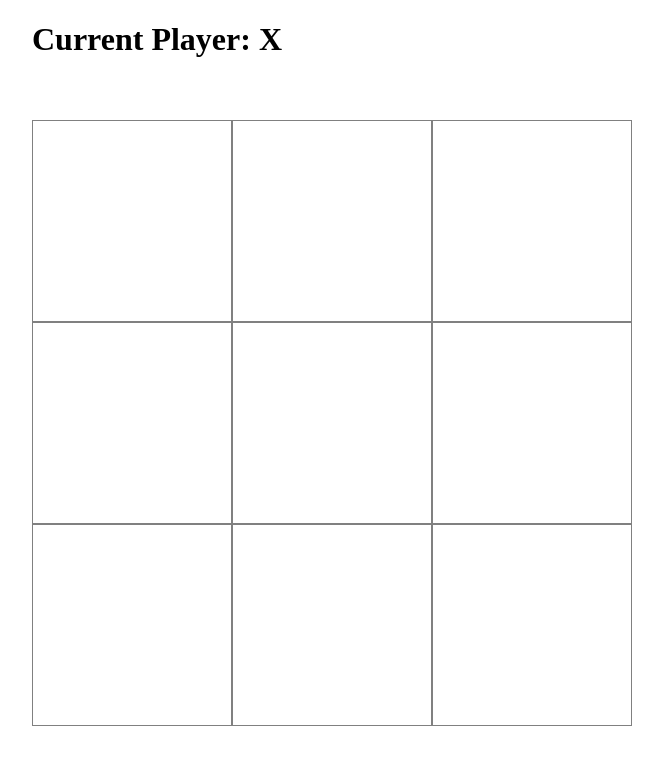
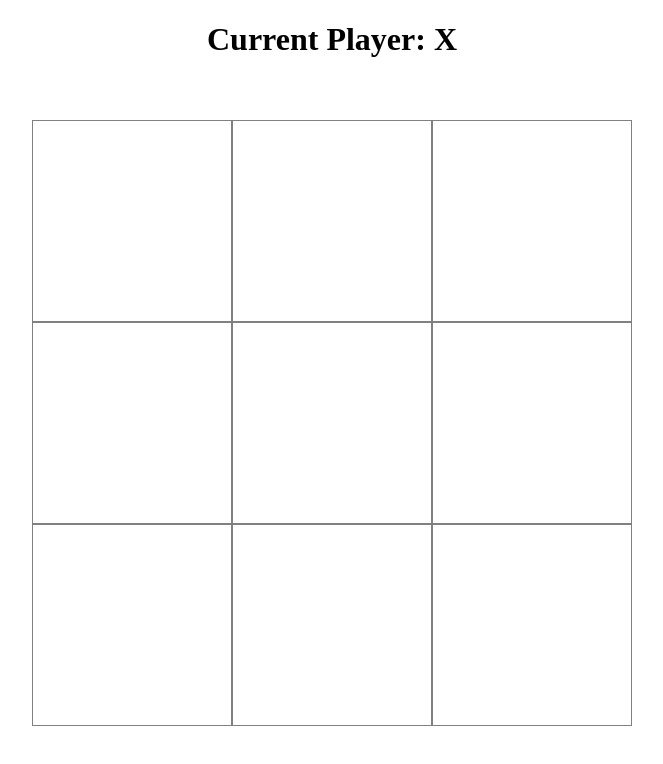
Before and after one commit to tigerwxu/angular-tictactoe, an Angular app: page / in a window 1280 px wide. Shown: the top 764 px of the page, without its empty margins (308-971 px from the left). Built offline with nearby package versions, Linux system fonts and the light colour scheme.

Commit message:
Center board title and winner text

```diff
--- a/src/app/board/board.component.scss
+++ b/src/app/board/board.component.scss
@@ -12,6 +12,10 @@ app-square {
     justify-content: center;
 }
 
+h1, h2 {
+    text-align: center;
+}
+
 h2 {
     height: 20px;
 }
```
